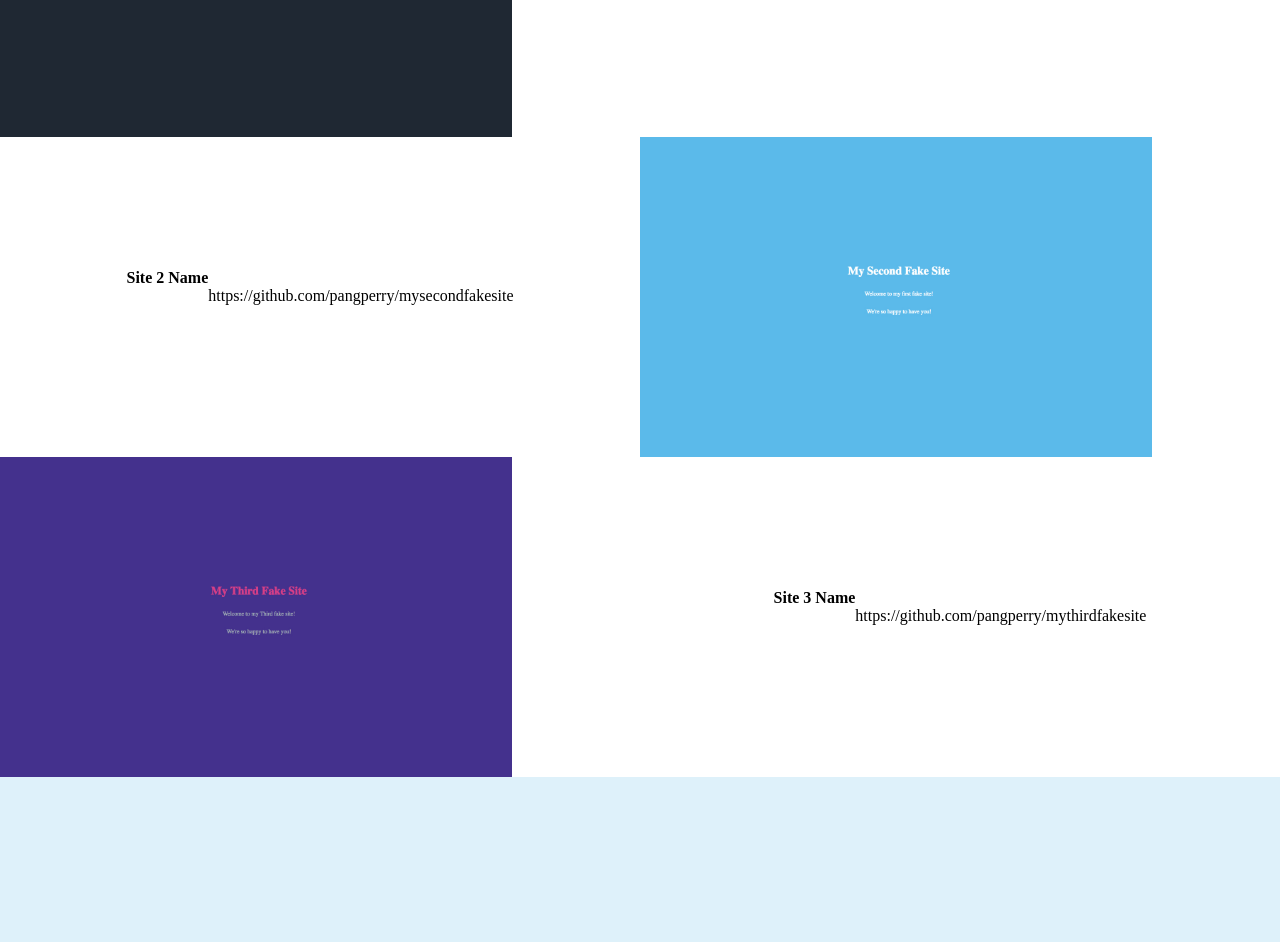
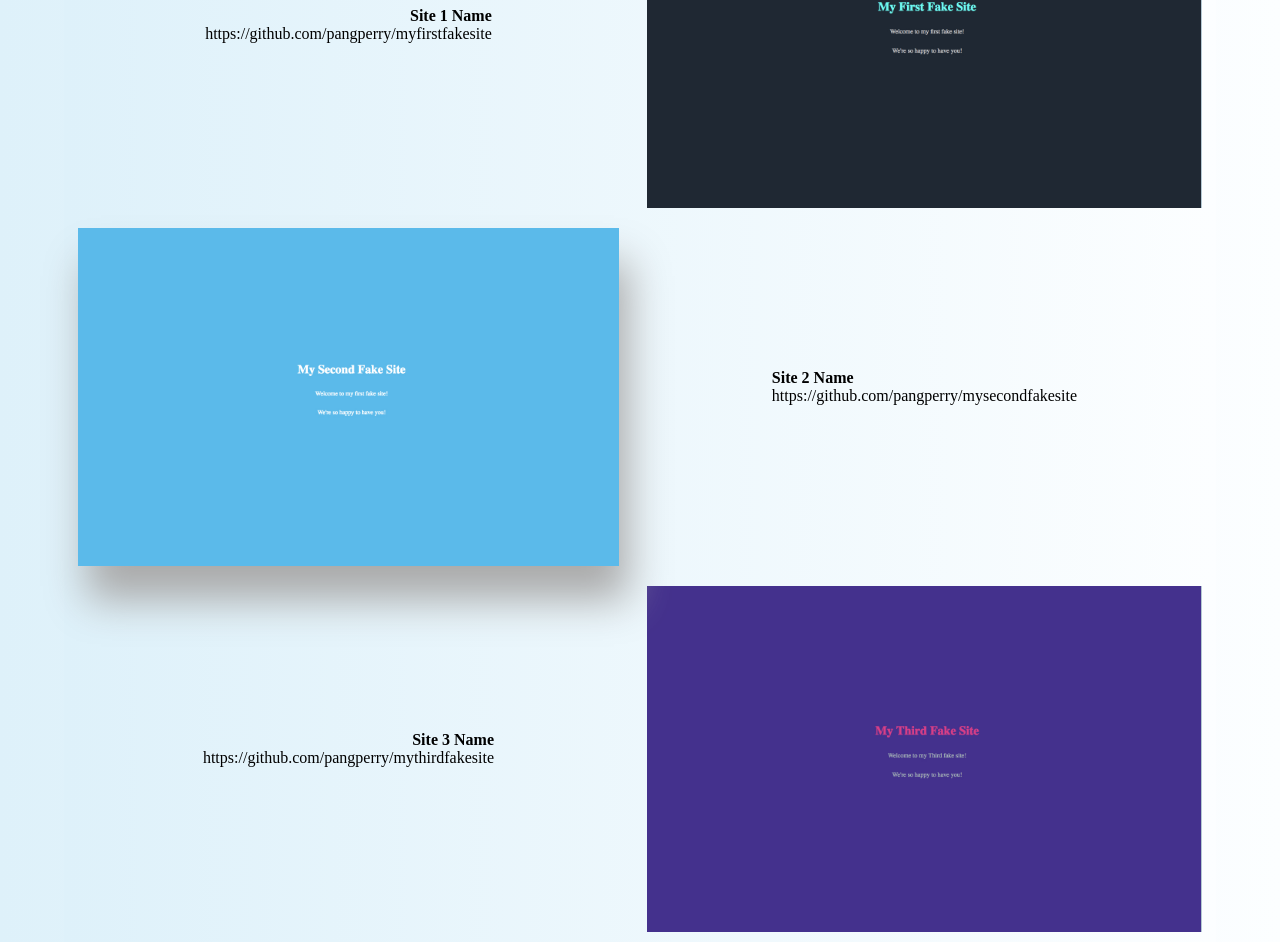
Before and after one commit to pangperry/portfolio_site, a website: page index.html in a window 1280 px wide. Shown: the part 516-1458 px from the top of the page. Before the commit the page ends 1293 px from the top, so only its background shows below. Drawn offline with Linux system fonts and the light colour scheme; a web font is replaced by a local one.

Commit message:
Improve pad layout

```diff
--- a/css/styles.css
+++ b/css/styles.css
@@ -5,6 +5,7 @@
 
 body {
   height: 100%;
+  min-width: 350px;
   box-sizing: border-box;
   text-rendering: optimizeLegibility;
   -webkit-font-smoothing: antialiased;
@@ -23,13 +24,12 @@ body {
 }
 
 header {
-  display: grid;
   width: 85%;
   background: #CCC314;
   position: sticky;
   top: 0;
-  -webkit-box-shadow: 2px 1px 1px rgb(200, 220, 230);
-  -moz-box-shadow:  2px 1px 1px rgb(200, 220, 230);
+  -webkit-box-shadow: 2px 1px 1px rgb(180, 200, 210);
+  -moz-box-shadow:  2px 1px 1px rgb(180, 200, 210);
   box-shadow: 2px 1px 1px   rgb(180, 200, 210);
 
   margin: 55px auto 200px auto;
@@ -63,7 +63,7 @@ main h2 {
   color: black;
 }
 
-aside, main, .works, .description {
+header, aside, main, .works {
   display: grid;
   justify-items: center;
   align-items: center;
@@ -75,14 +75,13 @@ aside {
   margin-bottom: 40px;
 }
 
-#cube, .pics, .description {
+#cube, .pics, .d {
   display: none;
 }
 
 .pic {
   width: 50px;
   height: 50px;
-  background-color: blue;
 }
 
 .pic1 {
@@ -245,7 +244,7 @@ h1, h3{
 
 /* media queries */
 
-@media screen and (min-width: 425px) {
+@media screen and (min-width: 700px) {
   #clouds-wrap {
     display: none;
   }
@@ -254,8 +253,7 @@ h1, h3{
     display: grid;
     width: 100%;
     height: 150px;
-    margin: 0;
-    background: var(--sky-color);
+    margin: 0 0 25px;
     box-shadow: none;
     z-index: 2;
   }
@@ -265,34 +263,54 @@ h1, h3{
   }
 
   #cube {
+    display: inherit;
     text-align: center;
-    height: 200px;
-    width: 100px;
+    height: 225px;
+    width: 98%;
+    /* box-shadow:  4px 48px 108px rgba(0, 0, 0, 0.1); */
+    box-shadow: 1px 1px 2px rgba(0, 0, 0, 0.1);
+    background: rgb(255,246,246);
+    z-index: 2;
+  }
+
+  body, header, main, .works {
+    background: linear-gradient(90deg, var(--sky-color),rgb(252, 254,255));
+  }
+
+  main {
+    height: 100%;
   }
 
   main h2 {
     margin: 95px 0 45px 0;
   }
 
-  .description {
-    display: inherit;
+  .d {
+    display: block;
   }
 
  .works {
-    margin-top: 20px;
+    margin-top: 60px;
+    height: 100%;
+    width: 90%;
     display: grid;
-    grid-template-columns: 1fr 1fr;
-    grid-template-areas: "site1 desription1"
-      "description2 site2"
-      "site3 description3";
-    justify-items: center;
-    align-items: center;
-    text-align: start;
-    background: #fff;
+    grid-template-areas: "name1 site1"
+      "site2 name2"
+      "name3 site3";
   }
-  .works img {
-    width: 80%;
-    height: auto;
+  /* .works h4 {
+    box-shadow: 1px 1px 1px  rgb(180, 200, 210);
+  } */
+
+  .site img {
+    width: 95%;
+    height: 95%;
+    /* -webkit-box-shadow: 2px 0 0 rgb(200, 220, 230); */
+    /* -moz-box-shadow:  2px 0 0 rgb(200, 220, 230); */
+    box-shadow: 1px 0 0  rgb(180, 200, 210);
+  }
+  .site2 img {
+    box-shadow: 9px 34px 39px rgb(170, 170, 170);
   }
 
   .site1 {
@@ -300,6 +318,7 @@ h1, h3{
   }
 
   .site2 {
+    z-index: 3;
     grid-area: site2;
   }
 
@@ -308,13 +327,16 @@ h1, h3{
   }
 
   .description1 {
-    grid-area: description1;
+    grid-area: name1;
+    text-align: right;
   }
 
   .description2 {
-    grid-area: description2;
+    grid-area: name2;
+    text-align: left;
   }
   .description3 {
-    grid-area: description3;
+    grid-area: name3;
+    text-align: right;
   }
 }
--- a/index.html
+++ b/index.html
@@ -14,8 +14,9 @@
 
 <body>
     <header>
-      <!-- <h1>Mark Perry</h1> -->
+      <h1>Mark Perry</h1>
       <h3>Javascript Developer</h3>
+      <div id="cube"></div>
     </header>
     <div id="clouds-wrap">
         <div class="c1">
@@ -43,23 +44,22 @@
         <div class="pic pic3">
         </div>
       </aside>
-      <div id="cube">my canvas--to be replaced</div>
       <h2>Featured Work</h2>
       <div class='works'>
-        <a href="#" class="site1"><img src="./images/fake_site1.jpg" alt="a fake site"></a>
-        <div class='description'>
+        <a href="#" class="site site1"><img src="./images/fake_site1.jpg" alt="a fake site"></a>
+        <div class='d description1'>
           <h4>Site 1 Name</h4>
-          <p class="description1">https://github.com/pangperry/myfirstfakesite</p>
+          <p>https://github.com/pangperry/myfirstfakesite</p>
         </div>
-        <a href="#" class="site2"><img src="./images/fake_site2.jpg" alt="a fake site"></a>
-        <div class='description'>
+        <a href="#" class="site site2"><img src="./images/fake_site2.jpg" alt="a fake site"></a>
+        <div class='d description2'>
           <h4>Site 2 Name</h4>
-          <p class="description2">https://github.com/pangperry/mysecondfakesite</p>
+          <p>https://github.com/pangperry/mysecondfakesite</p>
         </div>
-        <a href="#" class="site3" ><img src="./images/fake_site3.jpg" alt="a fake site"></a>
-        <div class='description'>
+        <a href="#" class="site site3" ><img src="./images/fake_site3.jpg" alt="a fake site"></a>
+        <div class='d description3'>
           <h4>Site 3 Name</h4>
-          <p class="description3">https://github.com/pangperry/mythirdfakesite</p>
+          <p">https://github.com/pangperry/mythirdfakesite</p>
         </div>
       </div>
     </main>
```
